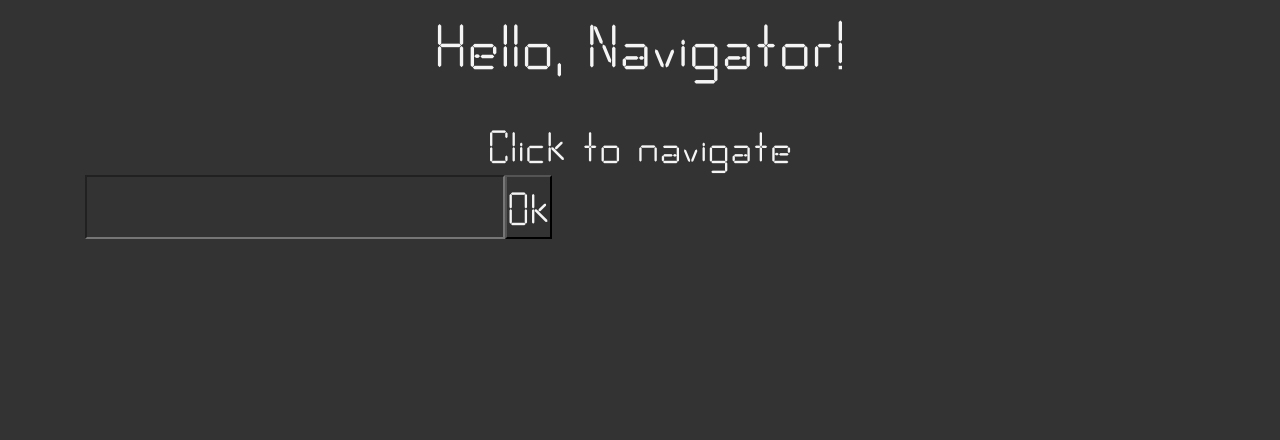
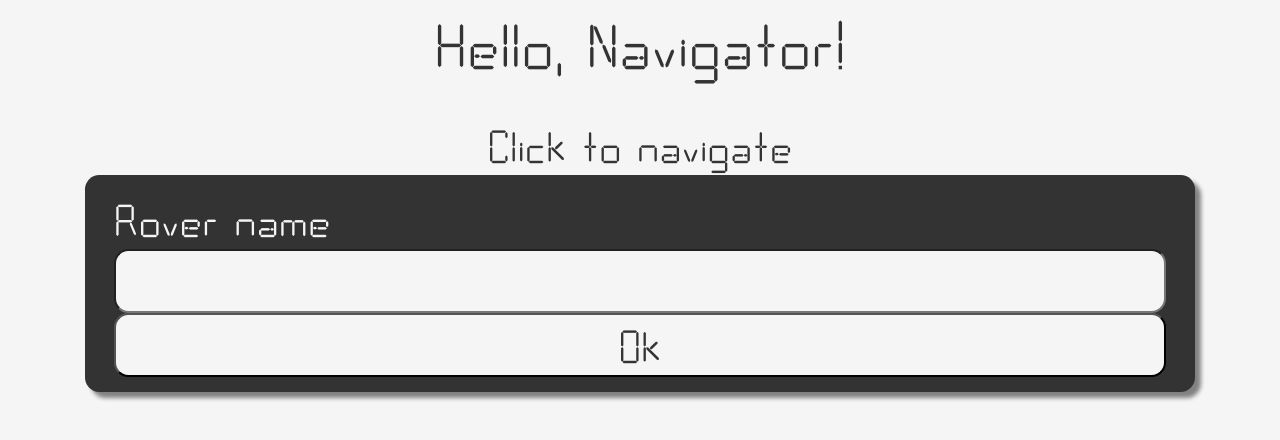
Before and after one commit to OsmanRodrigues/mars-rover-navigator, a Next.js app in the folder app/: page / in a window 1280 px wide. Shown: the top 440 px of the page. Built offline with nearby package versions, Linux system fonts and the light colour scheme.

Commit message:
navigate form adjusts

```diff
--- a/app/src/atomic/constants.obj.ts
+++ b/app/src/atomic/constants.obj.ts
@@ -59,6 +59,6 @@ export const buttonRawStyle = css`
   border: none;
   background: none;
 `;
-export const boxShadowStyle = `
-  6px 6px 4px rgba(0, 0, 0, 0.086)
+export const boxShadowStyle = css`
+  box-shadow: 6px 6px 4px ${PalleteColor.Gray};
 `;
--- a/app/src/atomic/form.mol/form.mol.style.ts
+++ b/app/src/atomic/form.mol/form.mol.style.ts
@@ -1,6 +1,19 @@
+import { boxShadowStyle } from "@atomic/constants.obj";
 import styled from "styled-components";
 
-const Wrapper = styled.form``;
+const Wrapper = styled.form`
+  ${boxShadowStyle};
+  ${({ theme: { border, colors, padding } }) => `
+    padding:${padding.Small} ${padding.Medium};
+    background-color:${colors.primary};
+    border-radius:${border.Radius};
+  `}
+  display: flex;
+  flex-direction: column;
+  * {
+    border-radius: inherit;
+  }
+`;
 const Input = styled.input``;
 
 export const FormStyled = { Wrapper, Input };
--- a/app/src/atomic/form.mol/input.atm.tsx
+++ b/app/src/atomic/form.mol/input.atm.tsx
@@ -1,3 +1,4 @@
+import { Label } from "@atomic/typography.atm";
 import {
   FieldValues,
   UseFormRegister,
@@ -14,11 +15,15 @@ interface InputProps {
   register: UseFormRegister<FieldValues>;
   type?: InputType;
   options?: RegisterOptions;
+  label?: string;
 }
 
 export const Input: React.FC<InputProps> = props => (
-  <FormStyled.Input
-    type={props.type ?? InputType.Text}
-    {...props.register(props.name, props.options)}
-  />
+  <>
+    {props.label ? <Label highlight={true}>{props.label}</Label> : null}
+    <FormStyled.Input
+      type={props.type ?? InputType.Text}
+      {...props.register(props.name, props.options)}
+    />
+  </>
 );
--- a/app/src/atomic/theme.obj/theme.obj.ts
+++ b/app/src/atomic/theme.obj/theme.obj.ts
@@ -40,7 +40,8 @@ export const theme: Record<ThemeName, Theme> = {
     colors: {
       primary: PalleteColor.Black,
       secondary: PalleteColor.Primary,
-      background: PalleteColor.White
+      background: PalleteColor.White,
+      highlight: PalleteColor.Primary
     }
   },
   dark: {
@@ -48,7 +49,8 @@ export const theme: Record<ThemeName, Theme> = {
     colors: {
       primary: PalleteColor.White,
       secondary: PalleteColor.Primary,
-      background: PalleteColor.Black
+      background: PalleteColor.Black,
+      highlight: PalleteColor.Primary
     }
   }
 };
--- a/app/src/atomic/typography.atm/typography.atm.ts
+++ b/app/src/atomic/typography.atm/typography.atm.ts
@@ -2,10 +2,14 @@ import styled, { css } from "styled-components";
 
 interface TypographyProps {
   center?: boolean;
+  highlight?: boolean;
 }
 
 const typographyShared = css<TypographyProps>`
   text-align: ${({ center }) => (center ? "center" : "left")};
+  background: none;
+  color: ${({ highlight, theme }) =>
+    highlight ? theme.colors.background : "unset"};
 `;
 
 export const H1 = styled.h1`
--- a/app/src/components/navigate-form.component.tsx
+++ b/app/src/components/navigate-form.component.tsx
@@ -11,7 +11,7 @@ export const NavigateForm: React.FC = ({ children }) => {
 
   return (
     <FormStyled.Wrapper>
-      <Input name="roverName" register={register} />
+      <Input label="Rover name" name="roverName" register={register} />
       <button onClick={handleSubmit(submitRover)}>Ok</button>
     </FormStyled.Wrapper>
   );
--- a/app/src/pages/_app.tsx
+++ b/app/src/pages/_app.tsx
@@ -9,7 +9,7 @@ import { GlobalStyle } from "@components";
 setConfiguration({ maxScreenClass: "xl", gridColumns: 12 });
 
 const MyApp: React.FC<AppProps> = ({ Component, pageProps }) => {
-  const [currentTheme, setCurrentTheme] = useState<ThemeName>(ThemeName.Dark);
+  const [currentTheme, setCurrentTheme] = useState<ThemeName>(ThemeName.Light);
 
   return (
     <ThemeProvider theme={theme[currentTheme]}>
```
